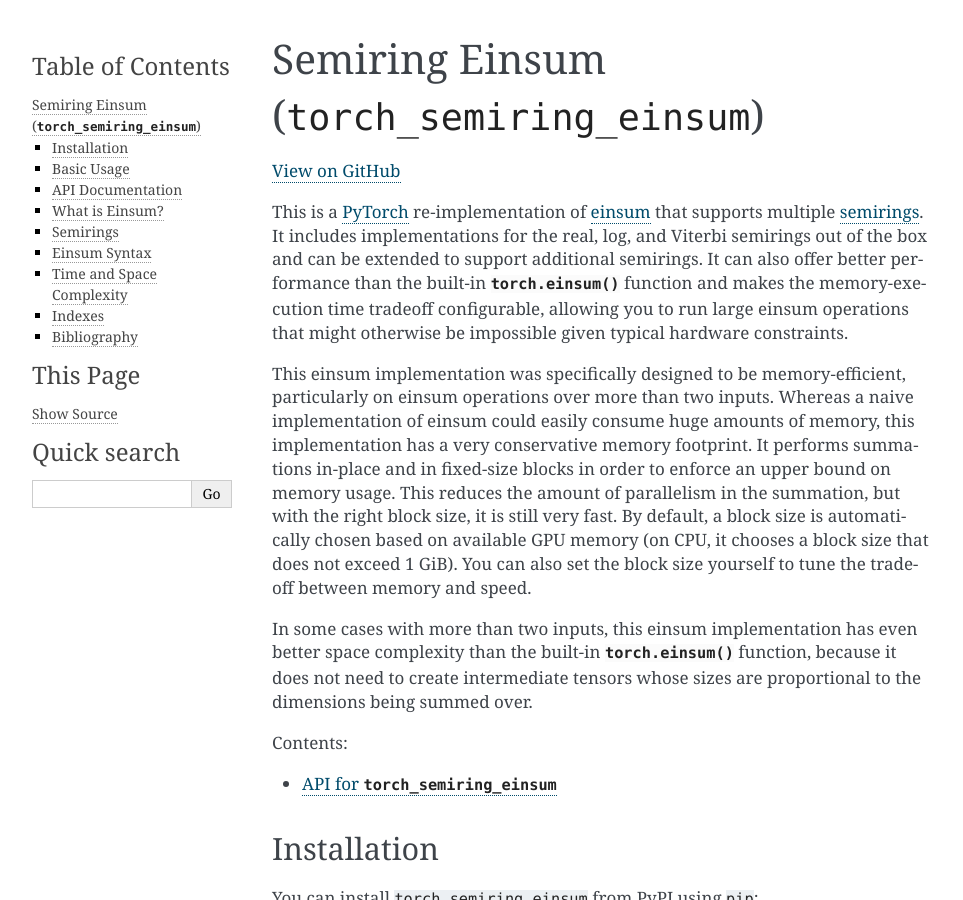
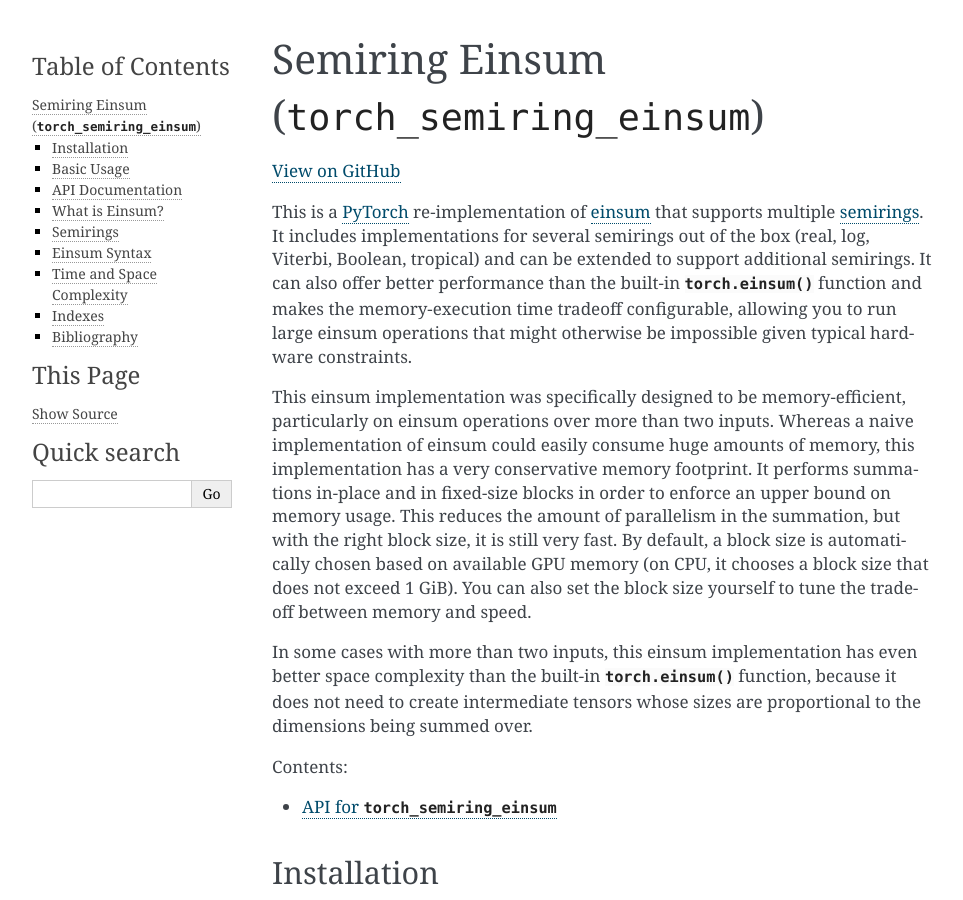
Before and after one commit to bdusell/semiring-einsum, a Sphinx documentation site: the page built from docs/index.rst, in a window 1280 px wide and 900 px high. Shown: the whole window, without its empty margins (148-1111 px from the left). Built offline with Sphinx 7.4.7, drawn with Linux system fonts in a browser that asks for light colours; cross-references to code outside the pages are shown as plain code.

Commit message:
Update documentation.

```diff
--- a/docs/index.rst
+++ b/docs/index.rst
@@ -9,12 +9,12 @@
 `einsum <https://pytorch.org/docs/master/generated/torch.einsum.html>`_
 that supports multiple
 `semirings <https://en.wikipedia.org/wiki/Semiring>`_.
-It includes implementations for the real, log, and Viterbi semirings out of
-the box and can be extended to support additional semirings. It can also offer
-better performance than the built-in :py:func:`torch.einsum` function and
-makes the memory-execution time tradeoff configurable, allowing you to run
-large einsum operations that might otherwise be impossible given typical
-hardware constraints.
+It includes implementations for several semirings out of the box (real, log,
+Viterbi, Boolean, tropical) and can be extended to support additional
+semirings. It can also offer better performance than the built-in
+:py:func:`torch.einsum` function and makes the memory-execution time
+tradeoff configurable, allowing you to run large einsum operations that might
+otherwise be impossible given typical hardware constraints.
 
 This einsum implementation was specifically designed to be memory-efficient,
 particularly on einsum operations over more than two inputs. Whereas a
```
Also changed, not shown: 1 other file.
